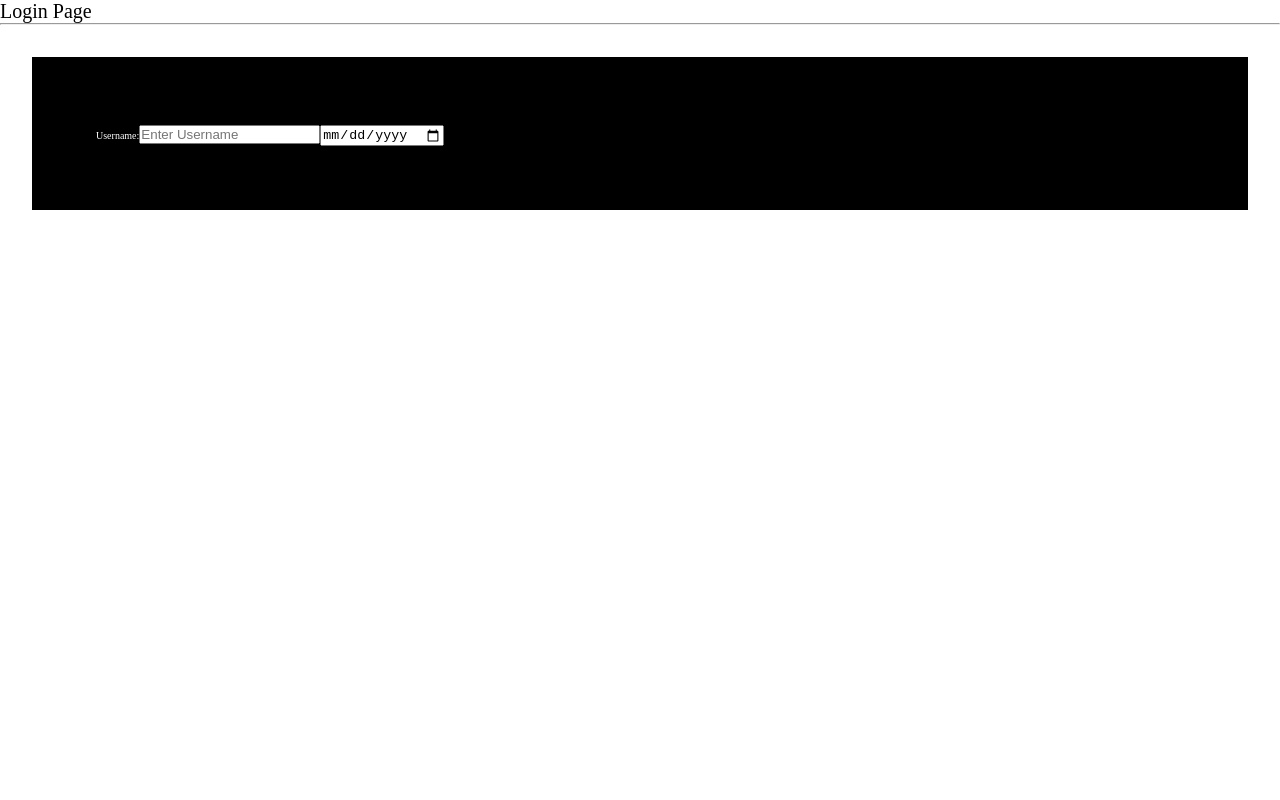
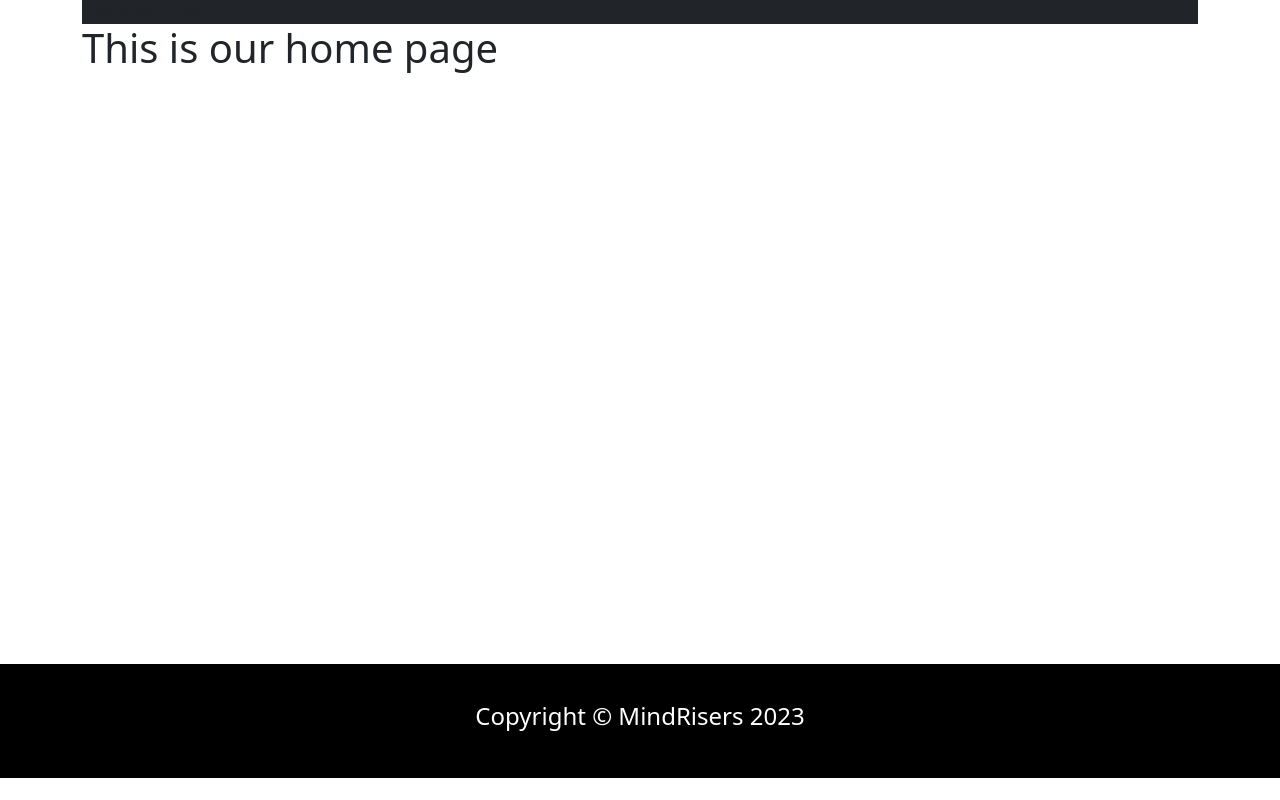
Before and after one commit to sixdgt/react-project-ecom, a React (Create React App) app: page / in a window 1280 px wide. Built offline with nearby package versions, Linux system fonts and the light colour scheme.

Commit message:
component header & footer added with bootstrap

```diff
--- a/package.json
+++ b/package.json
@@ -6,7 +6,9 @@
     "@testing-library/jest-dom": "^5.16.5",
     "@testing-library/react": "^13.4.0",
     "@testing-library/user-event": "^13.5.0",
+    "bootstrap": "^5.2.3",
     "react": "^18.2.0",
+    "react-bootstrap": "^2.7.2",
     "react-dom": "^18.2.0",
     "react-scripts": "5.0.1",
     "web-vitals": "^2.1.4"
--- a/public/index.html
+++ b/public/index.html
@@ -24,7 +24,7 @@
       work correctly both with client-side routing and a non-root public URL.
       Learn how to configure a non-root public URL by running `npm run build`.
     -->
-    <title>React App</title>
+    <title>My Electronics</title>
   </head>
   <body>
     <noscript>You need to enable JavaScript to run this app.</noscript>
--- a/src/App.js
+++ b/src/App.js
@@ -1,10 +1,18 @@
 import './App.css';
-import Login from './pages/Login';
+import Header from './components/Header';
+import Footer from './components/Footer';
+import {Container} from 'react-bootstrap';
 
 function App() {
   return (
     <div className="App">
-        <Login />
+      <Header />
+      <main>
+        <Container>
+          <h1>This is our home page</h1>
+        </Container>
+      </main>
+      <Footer />
     </div>
   );
 }
--- /dev/null
+++ b/src/components/Footer.jsx
@@ -0,0 +1,12 @@
+import React from 'react'
+import {Container} from 'react-bootstrap'
+
+export default function Footer() {
+    return (
+        <footer className='footer'>
+            <Container>
+                <h4 className='text-center'>Copyright &copy; MindRisers 2023</h4>
+            </Container>
+        </footer>
+    )
+}
--- /dev/null
+++ b/src/components/Header.jsx
@@ -0,0 +1,13 @@
+import React from 'react'
+import { Container } from 'react-bootstrap';
+import NavigationBar from './NavigationBar';
+
+export default function Header() {
+    return (
+        <header>
+            <Container>
+                <NavigationBar />
+            </Container>
+        </header>
+    )
+}
--- /dev/null
+++ b/src/components/NavigationBar.jsx
@@ -0,0 +1,14 @@
+import React from 'react'
+import {Container, Nav, Navbar} from 'react-bootstrap'
+
+export default function NavigationBar() {
+    return (
+        <nav>
+            <Nav className='bg-dark'>
+                <Container>
+                    <Navbar.Brand>My Electronics</Navbar.Brand>
+                </Container>
+            </Nav>
+        </nav>
+    )
+}
--- /dev/null
+++ b/src/custom.css
@@ -0,0 +1,10 @@
+main {
+    min-height: 80vh !important;
+}
+
+/* footer css */
+.footer {
+    background-color: rgb(0, 0, 0);
+    color: white;
+    padding: 3%;
+}
--- a/src/index.js
+++ b/src/index.js
@@ -1,6 +1,8 @@
 import React from 'react';
 import ReactDOM from 'react-dom/client';
 import App from './App';
+import 'bootstrap/dist/css/bootstrap.min.css';
+import './custom.css';
 
 const root = ReactDOM.createRoot(document.getElementById('root'));
 root.render(
```
Also changed, not shown: src/App.css (line endings or trailing spaces), 1 other file (tests, documents, lock files or other folders).
